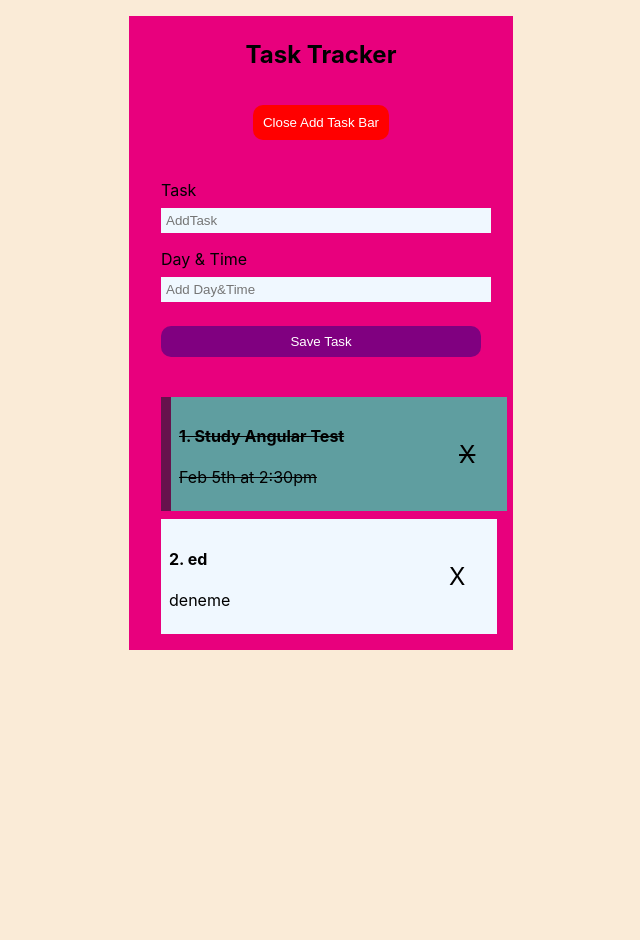
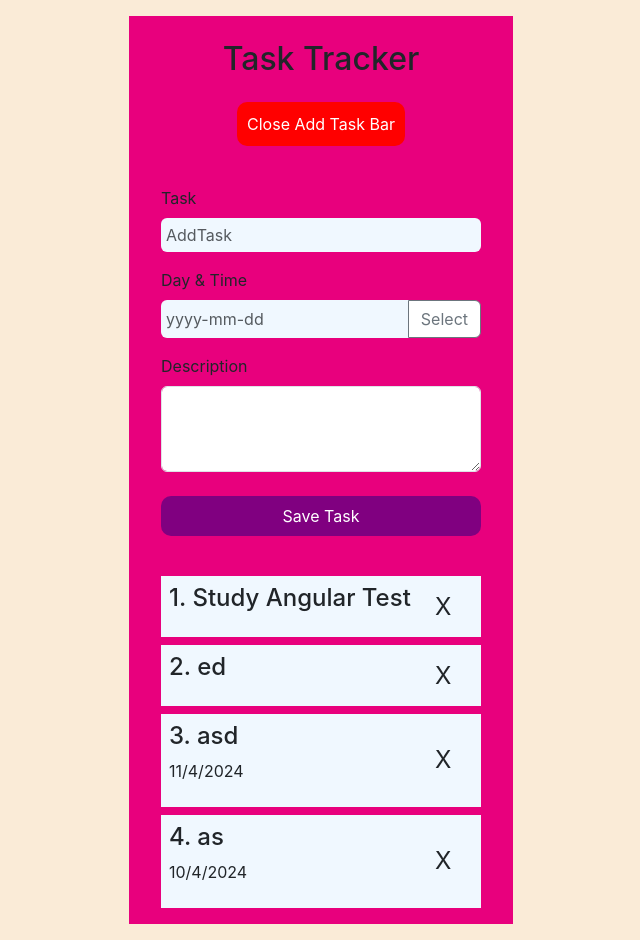
Before and after one commit to BedirhanTalhaKuzucu/taskManagerApp-Angular, an Angular app: page / in a window 1280 px wide. Shown: the whole page, without its empty margins (319-959 px from the left). Before the commit the page ends 800 px from the top, so only its background shows below. Built offline with nearby package versions, Linux system fonts and the light colour scheme; data requests are answered from the project's data file.

Commit message:
new form added and refactored

```diff
--- a/angular.json
+++ b/angular.json
@@ -25,6 +25,7 @@
               "src/assets"
             ],
             "styles": [
+              "node_modules/bootstrap/dist/css/bootstrap.min.css",
               "src/styles.css"
             ],
             "scripts": []
--- a/api/db.json
+++ b/api/db.json
@@ -3,14 +3,28 @@
     {
       "text": "Study Angular Test",
       "day": "Feb 5th at 2:30pm",
-      "isDone": true,
-      "id": 4
+      "isDone": false,
+      "id": "4"
     },
     {
       "text": "ed",
       "day": "deneme",
       "isDone": false,
-      "id": 5
+      "id": "5"
+    },
+    {
+      "id": "a5e5",
+      "text": "asd",
+      "date": "11/4/2024",
+      "description": "asdasdasd",
+      "isDone": false
+    },
+    {
+      "id": "cd4e",
+      "text": "as",
+      "date": "10/4/2024",
+      "description": "vvvvvvv",
+      "isDone": false
     }
   ]
 }
--- a/src/app/app.module.ts
+++ b/src/app/app.module.ts
@@ -6,6 +6,7 @@ import { AppComponent } from './app.component';
 import { HeaderComponent } from './core/component/header/header.component';
 import { TaskFormComponent } from './core/component/task-form/task-form.component';
 import { TasksComponent } from './core/component/tasks/tasks.component';
+import { NgbModule } from '@ng-bootstrap/ng-bootstrap';
 
 @NgModule({
   declarations: [
@@ -18,7 +19,8 @@ import { TasksComponent } from './core/component/tasks/tasks.component';
     BrowserModule,
     HttpClientModule,
     FormsModule,
-    ReactiveFormsModule
+    ReactiveFormsModule,
+    NgbModule
   ],
   providers: [],
   bootstrap: [AppComponent]
--- a/src/app/core/component/task-form/task-form.component.html
+++ b/src/app/core/component/task-form/task-form.component.html
@@ -1,19 +1,49 @@
-<div class='Add-Task'>
+<div class="Add-Task">
+  <form [formGroup]="getTaskDetail" (submit)="formSubmit()" required>
+    <div class="task-input">
+      <label htmlFor="task">Task</label>
+      <input
+        class="form-control"
+        type="text"
+        id="task"
+        placeholder="AddTask"
+        formControlName="text"
+        required
+      />
+    </div>
 
-    <form [formGroup]="getTaskDetail"  (submit)="formSubmit()"  required >
+    <div class="task-input">
+      <label htmlFor="date">Day & Time</label>
+      <div class="input-group">
+        <input
+          class="form-control disabled"
+          placeholder="yyyy-mm-dd"
+          name="dp"
+          formControlName="date"
+          ngbDatepicker
+          #d="ngbDatepicker"
+          [disabled]="true"
+        />
+        <button
+          class="btn bg-white btn-outline-secondary bi bi-calendar"
+          (click)="d.toggle()"
+          type="button"
+        >
+          Select
+        </button>
+      </div>
+    </div>
 
-        <div class='task-input'>
-            <label htmlFor="task">Task</label>
-            <input type="text" id='task' placeholder='AddTask' formControlName="text"  required />
-        </div>
+    <div class="task-input">
+      <label htmlFor="date">Description</label>
+      <textarea
+        class="form-control"
+        id="exampleFormControlTextarea1"
+        rows="3"
+        formControlName="description"
+      ></textarea>
+    </div>
 
-        <div class='task-input'>
-            <label htmlFor="date">Day & Time</label>
-            <input type="text" id='date' placeholder='Add Day&Time' formControlName="day" required />
-        </div>
-
-        <input type="submit"  value="Save Task" required class='save-task' />
-
-    </form>
-
+    <input type="submit" value="Save Task" required class="save-task" />
+  </form>
 </div>
--- a/src/app/core/component/task-form/task-form.component.ts
+++ b/src/app/core/component/task-form/task-form.component.ts
@@ -4,30 +4,28 @@ import { TasklistService } from '../../services/tasklist.service';
 @Component({
   selector: 'app-task-form',
   templateUrl: './task-form.component.html',
-  styleUrls: ['./task-form.component.css']
+  styleUrls: ['./task-form.component.css'],
 })
 export class TaskFormComponent {
+  @Output() getNewTask = new EventEmitter<any>();
 
-  @Output() getNewTask = new EventEmitter<any>
-
-
-  constructor( private fb : FormBuilder, public service : TasklistService  ){}
+  constructor(private fb: FormBuilder, public service: TasklistService) {}
 
   getTaskDetail = this.fb.group({
-    text:['', [Validators.required]],
-    day:['', [Validators.required]],
-  })
+    text: ['', [Validators.required]],
+    date: [{ day: 0, month: 0, year: 0 }, [Validators.required]],
+    description: [''],
+  });
 
-  formSubmit(){
+  formSubmit() {
     let data = {
-      text: this.getTaskDetail.value.text,
-      day: this.getTaskDetail.value.day,
-      isDone:false
+      ...this.getTaskDetail.value,
+      date: `${this.getTaskDetail?.value?.date?.day}/${this.getTaskDetail?.value?.date?.month}/${this.getTaskDetail?.value?.date?.year}`,
+      isDone: false,
     };
-    this.service.createTask("/tasks", data ).subscribe((response)=>{
-      this.getNewTask.emit(response)
-      this.getTaskDetail.reset()
-    })
+    this.service.createTask('/tasks', data).subscribe((response) => {
+      this.getNewTask.emit(response);
+      this.getTaskDetail.reset();
+    });
   }
-
 }
--- a/src/app/core/component/tasks/tasks.component.html
+++ b/src/app/core/component/tasks/tasks.component.html
@@ -1,7 +1,7 @@
-<div class="task-item" [class.done]="isFinished" (click)="makeDone()"  >
-    <div>
-        <h4> {{ index + 1}}. {{ task.text }} </h4>
-        <p> {{task.day }}  </p>
-    </div>
-    <span (click)="deleteTask(task.id)" > X </span>
+<div class="task-item" [class.done]="isFinished" (click)="makeDone()">
+  <div>
+    <h4>{{ index + 1 }}. {{ task.text }}</h4>
+    <p>{{ task.date }}</p>
+  </div>
+  <span (click)="deleteTask(task.id)"> X </span>
 </div>
--- a/src/app/core/services/tasklist.service.ts
+++ b/src/app/core/services/tasklist.service.ts
@@ -1,19 +1,17 @@
 import { Injectable } from '@angular/core';
-import { HttpClient,  HttpHeaders } from '@angular/common/http';
+import { HttpClient, HttpHeaders } from '@angular/common/http';
 @Injectable({
-  providedIn: 'root'
+  providedIn: 'root',
 })
 export class TasklistService {
+  baseUrl = 'http://localhost:3000';
 
-  baseUrl="http://localhost:3000";
-
-  constructor(public http: HttpClient ) { }
+  constructor(public http: HttpClient) {}
 
   getTaskList(url: any) {
     return this.http.get<any>(this.baseUrlUpdate(url), {
       headers: new HttpHeaders({
         'Content-Type': 'application/json; charset=utf-8',
-            'Access-Control-Allow-Origin': this.baseUrlUpdate(url)
       }),
     });
   }
@@ -22,30 +20,27 @@ export class TasklistService {
     return this.http.post<any>(this.baseUrlUpdate(url), data, {
       headers: new HttpHeaders({
         'Content-Type': 'application/json; charset=utf-8',
-            'Access-Control-Allow-Origin': this.baseUrlUpdate(url)
       }),
     });
   }
 
-  deleteTaskList(url: any, id:any) {
-    return this.http.delete<any>(this.baseUrlUpdate(url)+`/${id}`, {
+  deleteTaskList(url: any, id: any) {
+    return this.http.delete<any>(this.baseUrlUpdate(url) + `/${id}`, {
       headers: new HttpHeaders({
         'Content-Type': 'application/json; charset=utf-8',
-            'Access-Control-Allow-Origin': this.baseUrlUpdate(url)
       }),
     });
   }
 
   doneTask(url: any, data: any) {
-    return this.http.put<any>(this.baseUrlUpdate(url) +`/${data.id}`, data, {
+    return this.http.put<any>(this.baseUrlUpdate(url) + `/${data.id}`, data, {
       headers: new HttpHeaders({
         'Content-Type': 'application/json; charset=utf-8',
-            'Access-Control-Allow-Origin': this.baseUrlUpdate(url)
       }),
     });
   }
 
   protected baseUrlUpdate(url: string): string {
-    return (url.startsWith('/')) ? this.baseUrl + url : url;
+    return url.startsWith('/') ? this.baseUrl + url : url;
   }
 }
--- a/src/index.html
+++ b/src/index.html
@@ -1,11 +1,17 @@
-<!doctype html>
+<!DOCTYPE html>
 <html lang="en">
   <head>
-  <meta charset="utf-8">
+    <meta charset="utf-8" />
     <title>TaskTrackAngularApp</title>
-  <base href="/">
-  <meta name="viewport" content="width=device-width, initial-scale=1">
-  <link rel="icon" type="image/x-icon" href="favicon.ico">
+    <base href="/" />
+    <meta name="viewport" content="width=device-width, initial-scale=1" />
+    <link rel="icon" type="image/x-icon" href="favicon.ico" />
+    <link
+      href="https://cdn.jsdelivr.net/npm/bootstrap@5.3.3/dist/css/bootstrap.min.css"
+      rel="stylesheet"
+      integrity="sha384-QWTKZyjpPEjISv5WaRU9OFeRpok6YctnYmDr5pNlyT2bRjXh0JMhjY6hW+ALEwIH"
+      crossorigin="anonymous"
+    />
   </head>
   <body>
     <app-root></app-root>
--- a/src/main.ts
+++ b/src/main.ts
@@ -1,3 +1,5 @@
+/// <reference types="@angular/localize" />
+
 import { platformBrowserDynamic } from '@angular/platform-browser-dynamic';
 
 import { AppModule } from './app/app.module';
--- a/tsconfig.app.json
+++ b/tsconfig.app.json
@@ -3,7 +3,9 @@
   "extends": "./tsconfig.json",
   "compilerOptions": {
     "outDir": "./out-tsc/app",
-    "types": []
+    "types": [
+      "@angular/localize"
+    ]
   },
   "files": [
     "src/main.ts"
```
Also changed, not shown: package.json (+8 -1 lines), src/app/app.component.html (+10 -4 lines), 2 other files (tests, documents, lock files or other folders). Lines whose indentation alone changed are shown as unchanged.
